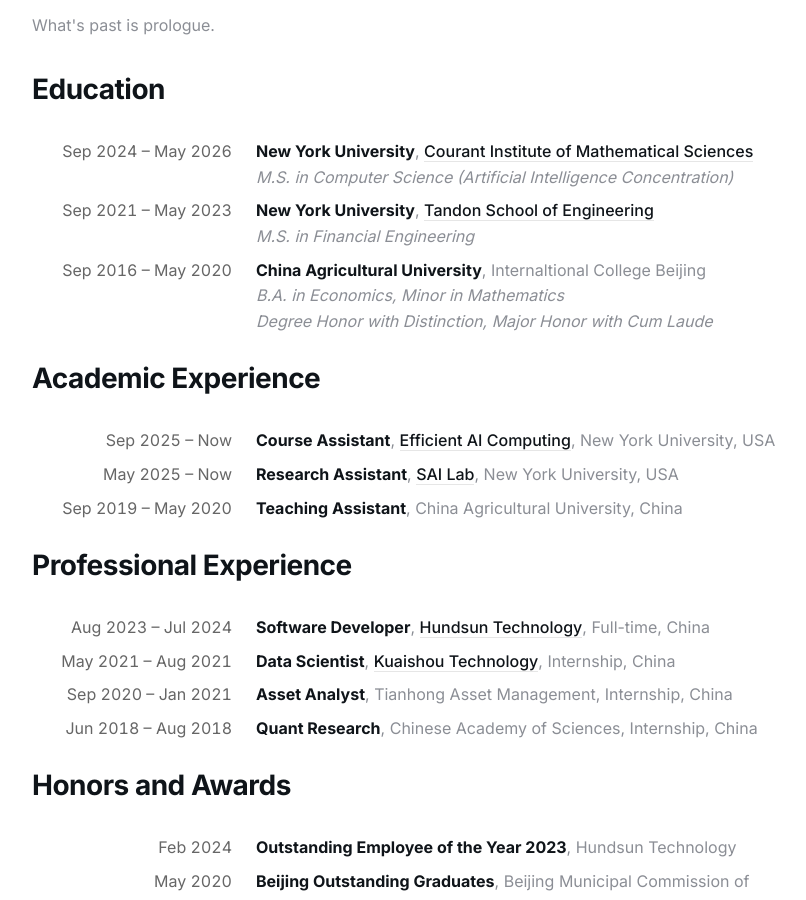
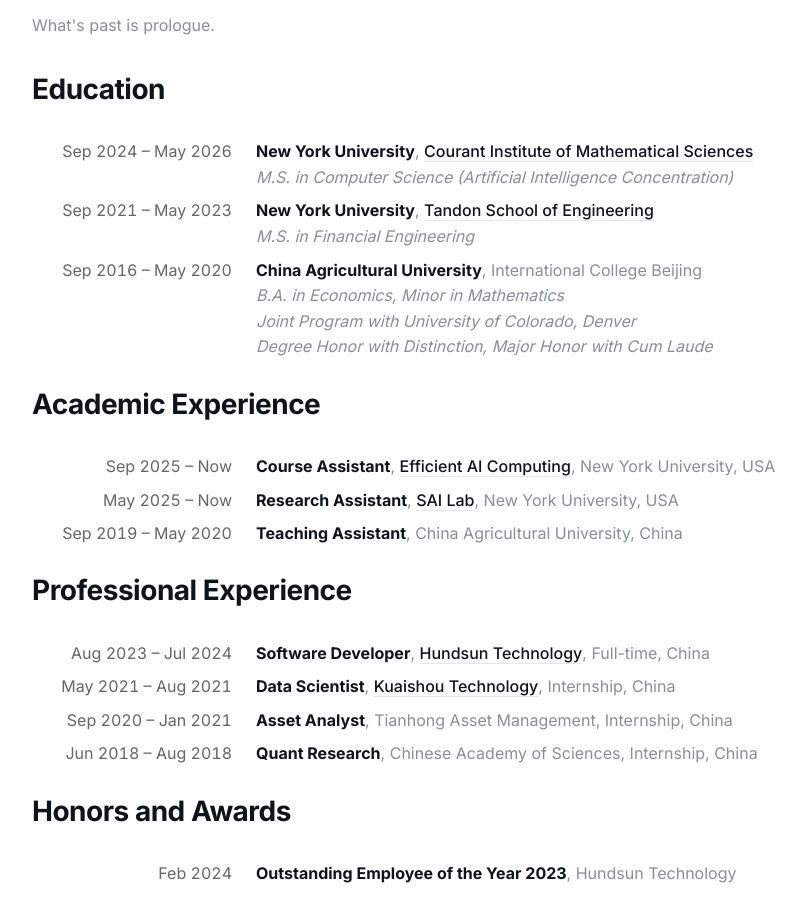
Before and after one commit to shawnyin128/shawnyin128.github.io, a Jekyll site: the page built from _pages/about.md, in a window 1280 px wide and 900 px high, scrolled down 584 px. Shown: the whole window, without its empty margins (228-1034 px from the left). Built offline with Jekyll 4.4.1, drawn with Linux system fonts in a browser that asks for light colours.

Commit message:
[cv]: update

```diff
--- a/_pages/about.md
+++ b/_pages/about.md
@@ -24,8 +24,9 @@
 
 <dt>Sep 2016 – May 2020</dt>
 <dd>
-<strong>China Agricultural University</strong>, Internaltional College Beijing<br>
+<strong>China Agricultural University</strong>, International College Beijing<br>
 <em>B.A. in Economics, Minor in Mathematics</em><br>
+<em>Joint Program with University of Colorado, Denver</em><br>
 <em>Degree Honor with Distinction, Major Honor with Cum Laude</em>
 </dd>
 </dl><br>
```
Also changed, not shown: 18 other files.
